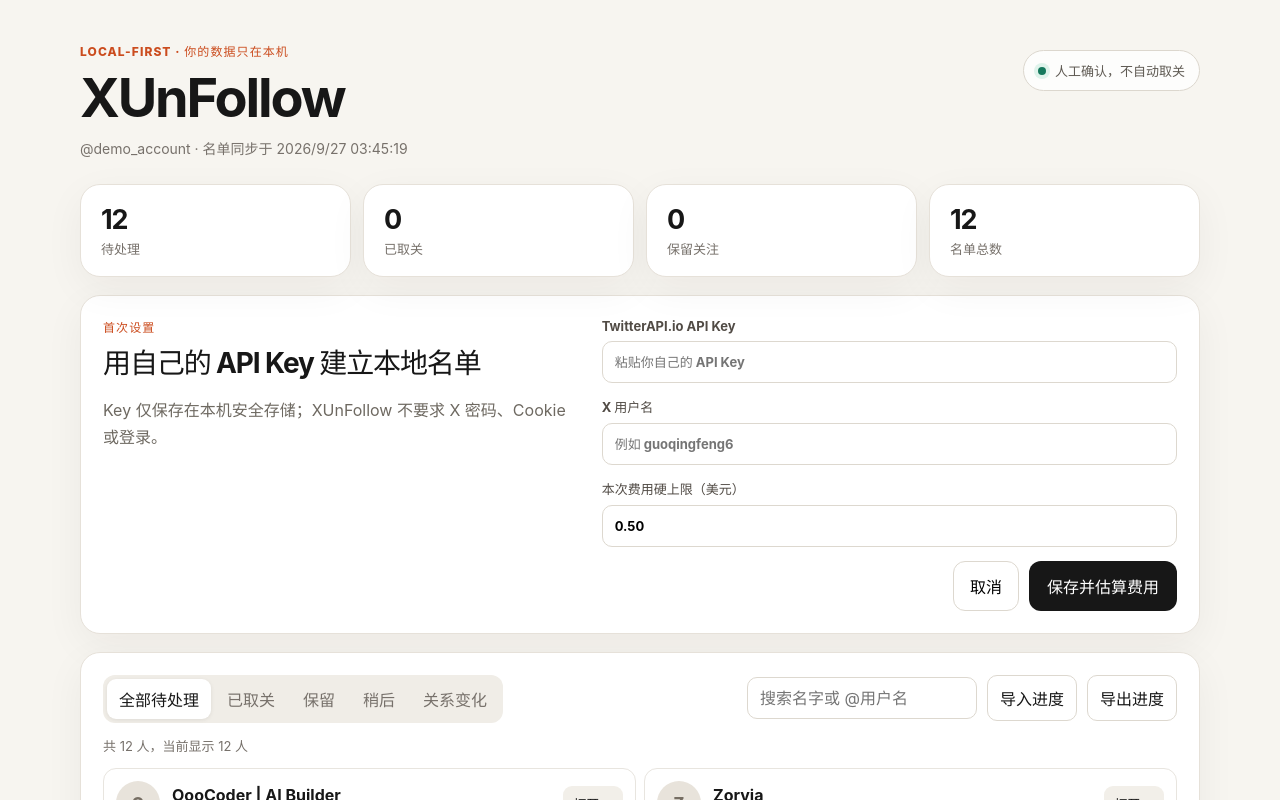
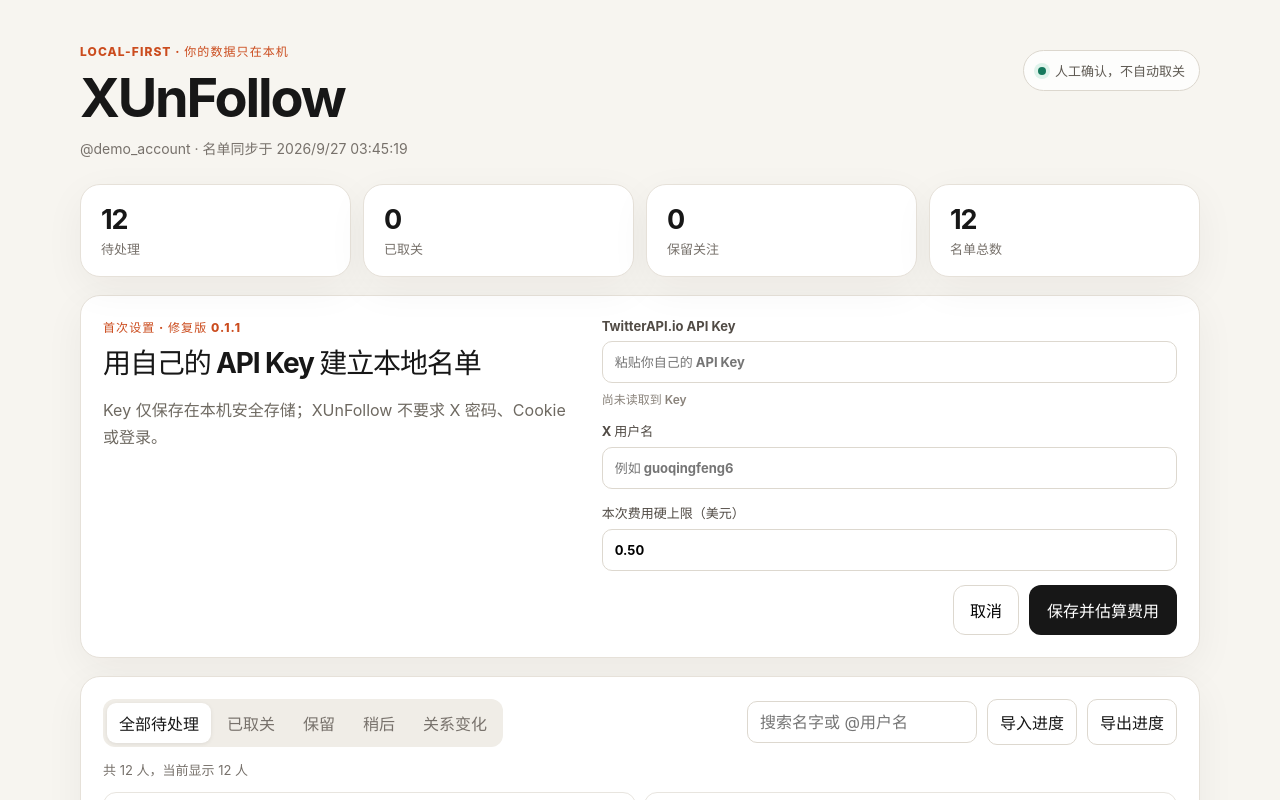
Before and after one commit to fgq668-lab/XUnFollow, a React (Vite) app: page / in a window 1280 px wide. Both pictures are taken after a click on the button "同步设置". Shown: the top 800 px of the page. Built offline with nearby package versions, Linux system fonts and the light colour scheme.

Commit message:
fix: avoid stale desktop form input state

```diff
--- a/package.json
+++ b/package.json
@@ -1,7 +1,7 @@
 {
   "name": "xunfollow",
   "private": true,
-  "version": "0.1.0",
+  "version": "0.1.1",
   "type": "module",
   "scripts": {
     "dev": "vite",
--- a/src-tauri/tauri.conf.json
+++ b/src-tauri/tauri.conf.json
@@ -1,7 +1,7 @@
 {
   "$schema": "https://schema.tauri.app/config/2",
   "productName": "XUnFollow",
-  "version": "0.1.0",
+  "version": "0.1.1",
   "identifier": "com.fgq668lab.xunfollow",
   "build": {
     "beforeDevCommand": "pnpm dev",
@@ -14,6 +14,7 @@
       {
         "label": "main",
         "title": "XUnFollow",
+        "incognito": true,
         "width": 1180,
         "height": 820,
         "minWidth": 920,
--- a/src/App.tsx
+++ b/src/App.tsx
@@ -3,6 +3,7 @@
 import type { Bootstrap, Candidate, DecisionStatus } from "./types";
 
 type Tab = "pending" | "unfollowed" | "keep" | "later" | "changed";
+const APP_VERSION = "0.1.1";
 
 const labels: Record<Tab, string> = {
   pending: "全部待处理",
@@ -247,10 +248,10 @@
 }
 
 function Setup({ configured, pendingScan, onClose, onSaved, setNotice }: { configured: boolean; pendingScan?: Bootstrap["pendingScan"]; onClose: () => void; onSaved: () => void; setNotice: (message: string) => void }) {
-  // Keep the secret field uncontrolled. WebKit can autofill a password field
-  // without firing React's onChange, so React state may be empty even while a
-  // visible value exists in the native Tauri window.
+  // Keep the field uncontrolled and mask it with CSS. Some WebKit credential
+  // fields render autofilled bullets while exposing an empty value to the app.
   const apiKeyInput = useRef<HTMLInputElement>(null);
+  const [keyLength, setKeyLength] = useState(0);
   const [handle, setHandle] = useState(pendingScan?.handle ?? "");
   const [cap, setCap] = useState(pendingScan?.hardCapUsd ?? "0.50");
   const [estimate, setEstimate] = useState<{ text: string; handle: string; cap: string }>();
@@ -259,6 +260,10 @@
   const submit = async (event: FormEvent<HTMLFormElement>) => {
     event.preventDefault();
     const apiKeyToSave = apiKeyInput.current?.value.trim() ?? "";
+    if (!apiKeyToSave && !configured) {
+      setNotice("输入框没有读取到 API Key，请清空后重新粘贴。");
+      return;
+    }
     setBusy(true);
     try {
       if (apiKeyToSave) await api.saveApiKey(apiKeyToSave);
@@ -285,9 +290,26 @@
     finally { setBusy(false); }
   };
   return <section className="setup-panel">
-    <div><p className="eyebrow">首次设置</p><h2>用自己的 API Key 建立本地名单</h2><p>Key 仅保存在本机安全存储；XUnFollow 不要求 X 密码、Cookie 或登录。</p></div>
+    <div><p className="eyebrow">首次设置 · 修复版 {APP_VERSION}</p><h2>用自己的 API Key 建立本地名单</h2><p>Key 仅保存在本机安全存储；XUnFollow 不要求 X 密码、Cookie 或登录。</p></div>
     <form onSubmit={(event) => void submit(event)}>
-      <label>TwitterAPI.io API Key<input ref={apiKeyInput} name="apiKey" type="password" autoComplete="off" placeholder={configured ? "已保存；留空即可复用" : "粘贴你自己的 API Key"} required={!configured} /></label>
+      <label>
+        TwitterAPI.io API Key
+        <input
+          ref={apiKeyInput}
+          className="secret-input"
+          name="apiKey"
+          type="text"
+          autoComplete="off"
+          autoCapitalize="none"
+          spellCheck={false}
+          onInput={(event) => setKeyLength(event.currentTarget.value.length)}
+          placeholder={configured ? "已保存；留空即可复用" : "粘贴你自己的 API Key"}
+          required={!configured}
+        />
+        <span className={keyLength ? "key-readback ready" : "key-readback"}>
+          {keyLength ? `已读取 ${keyLength} 个字符，可以保存` : configured ? "已保存到系统安全存储；留空可继续使用" : "尚未读取到 Key"}
+        </span>
+      </label>
       <label>X 用户名<input value={handle} onChange={(event) => { setHandle(event.target.value.replace(/^@/, "")); setEstimate(undefined); }} placeholder="例如 guoqingfeng6" required /></label>
       <label>本次费用硬上限（美元）<input inputMode="decimal" value={cap} onChange={(event) => { setCap(event.target.value); setEstimate(undefined); }} required /></label>
       <div className="setup-actions"><button className="outline" type="button" onClick={onClose}>取消</button><button className="open-x" disabled={busy} type="submit">保存并估算费用</button></div>
--- a/src/styles.css
+++ b/src/styles.css
@@ -75,6 +75,9 @@
 .setup-panel form { display: grid; gap: 14px; }
 .setup-panel label { display: grid; gap: 7px; color: #514b45; font-size: 13px; font-weight: 680; }
 .setup-panel input { width: 100%; padding: 12px; border: 1px solid #ddd8cf; border-radius: 10px; outline: 0; background: #fff; }
+.setup-panel .secret-input { -webkit-text-security: disc; }
+.key-readback { color: #8a837b; font-size: 12px; font-weight: 560; }
+.key-readback.ready { color: #137e65; }
 .setup-actions { display: flex; justify-content: flex-end; gap: 10px; }
 .outline { border: 1px solid #ddd8cf; border-radius: 12px; background: #fff; padding: 12px 16px; }
 .estimate { grid-column: 1 / -1; padding: 15px 17px; border-radius: 12px; background: #f8f4ed; color: #5d554d; }
```
Also changed, not shown: 2 other files (tests, documents, lock files or other folders).
